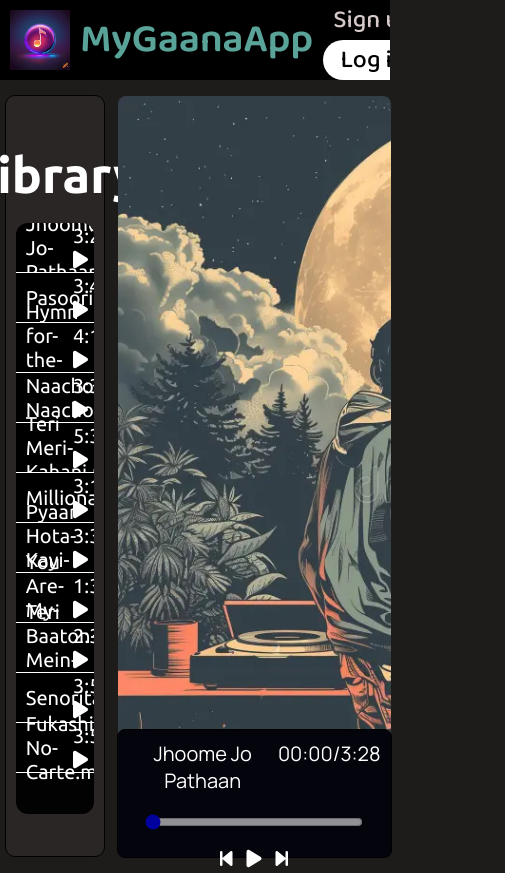
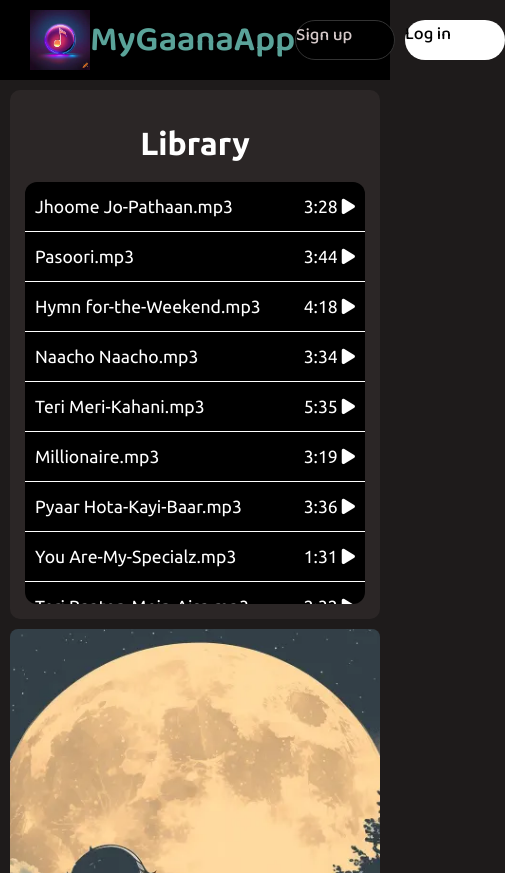
Before and after one commit to BhanuPratapSingh16/Music-Player, a plain HTML site: page index.html in a window 390 px wide. Shown: the top 873 px of the page, 505 px wide, since content can reach past the window. Drawn offline with Linux system fonts and the light colour scheme.

Commit message:
Update style.css for layout and design improvements
Refactor CSS styles for improved layout and responsiveness.

```diff
--- a/style.css
+++ b/style.css
@@ -1,185 +1,224 @@
 @import url('https://fonts.googleapis.com/css2?family=Baloo+Bhai+2:wght@400..800&family=Manrope:wght@200..800&family=Raleway:ital,wght@0,100..900;1,100..900&family=Ubuntu:ital,wght@0,300;0,400;0,500;0,700;1,300;1,400;1,500;1,700&display=swap');
 
-*{
+* {
   margin: 0;
   padding: 0;
+  box-sizing: border-box;
 }
 
-body{
-    background-color:rgb(30, 27, 27);
+body {
+  background-color: rgb(30, 27, 27);
   overflow-x: hidden;
+  color: white;
+  font-family: "Ubuntu", sans-serif;
 }
 
-.navbar{
+/* Navbar */
+.navbar {
   display: flex;
+  align-items: center;
+  justify-content: space-between;
   background-color: black;
-    color: white;
-    align-items: center;
-    width: 100vw;
-    overflow: hidden;
-    justify-content: space-between;
+  padding: 10px 20px;
+  width: 100%;
 }
 
-.app-name{
+.app-name {
   font-family: "Baloo Bhai 2", sans-serif;
-    font-size: 40px;
+  font-size: 2.2rem;
   font-weight: 600;
-    margin-left: 10px;
   color: rgb(90, 163, 153);
 }
 
-.btn{
-    width:100px;
-    height:40px;
-    text-align: center;
+.buttons {
+  display: flex;
+  gap: 10px;
+}
+
+.btn {
+  width: 100px;
+  height: 40px;
+  border-radius: 48px;
+  font-size: 1.1rem;
   font-family: "Baloo Bhai 2", sans-serif;
-    font-size: 25px;
   font-weight: 500;
   cursor: pointer;
-    margin-left: 10px;
-    border-radius: 48px;
+  transition: all 0.2s ease-in-out;
 }
 
-.btn-black{
+.btn-black {
   background-color: black;
   color: rgb(213, 201, 201);
+  border: 1px solid #333;
 }
-.btn-white{
+
+.btn-white {
   background-color: white;
   color: black;
+  border: none;
 }
 
-.buttons .btn:hover{
-    transform: scale(1.05);
+.buttons .btn:hover {
+  transform: scale(1.08);
 }
 
-.buttons .btn-black:hover{
+.buttons .btn-black:hover {
   color: white;
 }
 
-.container{
+/* Main container */
+.container {
   display: grid;
   grid-template-columns: 25vw 1fr;
   gap: 10px;
-    width: 100vw;
+  width: 100%;
+  margin-top: 10px;
+  padding: 0 10px;
+}
+
+/* Left section */
+.left-section {
+  background-color: rgb(43, 38, 38);
+  border-radius: 10px;
+  display: flex;
+  flex-direction: column;
+  align-items: center;
+  padding: 15px;
+}
+
+.heading {
+  margin-top: 20px;
+  font-size: 2.5rem;
+  text-align: center;
+}
+
+.song-list {
+  background-color: rgb(3, 2, 3);
+  height: 70vh;
+  width: 100%;
+  border-radius: 12px;
+  margin-top: 20px;
+  overflow-y: auto;
+  scrollbar-width: none; /* Firefox */
+}
+
+.song-list::-webkit-scrollbar {
+  display: none; /* Chrome/Edge/Safari */
+}
+
+.song-item {
+  background-color: black;
+  height: 50px;
+  display: flex;
+  align-items: center;
+  justify-content: space-between;
+  padding: 0 10px;
+  font-size: 1.1rem;
+  border-bottom: 1px solid white;
+  transition: background 0.2s ease-in-out;
+}
+
+.song-item:hover {
+  background-color: rgb(50, 50, 50);
+}
+
+.song-item span:first-child {
+  width: 75%;
+}
+
+.song-item i {
+  cursor: pointer;
+  transition: transform 0.2s;
+}
+
+.song-item i:hover {
+  transform: scale(1.2);
+}
+
+/* Play section */
+.play-section {
+  background-color: black;
+  background-image: url(images/cover.webp);
+  background-size: cover;
+  background-position: center;
+  border-radius: 8px;
+  display: flex;
+  flex-direction: column;
+  align-items: center;
+  position: relative;
+  min-height: 90vh;
+}
+
+/* Play controls */
+.play-btns-section {
+  position: absolute;
+  bottom: 0;
+  width: 100%;
+  height: 15vh;
+  background-color: #04040c;
+  border-top: 1px solid #111;
+  border-radius: 0 0 8px 8px;
+  color: white;
+  text-align: center;
+}
+
+.song-data {
+  display: flex;
+  justify-content: space-between;
+  padding: 10px 30px;
+  font-size: 1rem;
+  font-family: "Manrope", sans-serif;
+}
+
+#seekbar {
+  width: 80%;
+  margin-top: 5px;
+  accent-color: #007bff;
+  opacity: 0.7;
+  cursor: pointer;
+  transition: opacity 0.3s ease;
+}
+
+#seekbar:hover {
+  opacity: 1;
+}
+
+.play-btns {
   margin-top: 10px;
 }
 
-.left-section{
-    width: 25vw;
-    height: 90vh;
-    margin-left: 5px;
-    margin-top: 5px;
-    background-color: rgb(43, 38, 38);
-    color: white;
-    display: flex;
-    flex-direction: column;
-    align-items: center;
-    border: 1px solid black;
-    border-radius: 10px;
+.play-btns i {
+  font-size: 1.3rem;
+  cursor: pointer;
+  margin: 0 10px;
+  transition: transform 0.2s;
 }
 
-.heading{
-    margin-top: 50px;
-    font-size: 50px;
-    font-family: "Ubuntu", sans-serif;
+.play-btns i:hover {
+  transform: scale(1.2);
 }
 
-.song-list{
-    background-color: rgb(3, 2, 3);
-    height: 70vh;
-    width:20vw;
-    border-radius: 12px;
-    display:flex;
-    flex-direction: column;
-    align-items: center;
-    margin-top: 20px;
-    overflow-y: scroll;
-    scrollbar-width: none;
+/* 📱 Responsive Design */
+@media (max-width: 768px) {
+  .container {
+    grid-template-columns: 1fr;
   }
 
-.song-item{
-    background-color: black;
-    height: 50px;
-    width: 20vw;
-    border-bottom: 1px solid white;
-    display: flex;
-    align-items: center;
-    padding-left: 10px;
-    padding-right:5px;
-    font-family: "Ubuntu", sans-serif;
-    font-size: 20px;
-    display: flex;
-    justify-content: space-between;
-    flex-shrink: 0;
-    flex-grow: 0;
-    box-sizing: border-box;
+  .left-section {
+    width: 100%;
+    height: auto;
   }
 
-.song-item span:first-child{
-    width:75%;
+  .play-section {
+    width: 100%;
+    height: 60vh;
   }
 
-.song-item i{
-    cursor: pointer;
+  .heading {
+    font-size: 2rem;
   }
 
-.play-section{
-    width: 70vw;
-    height: 90vh;
-    background-color: black;
-    margin-left: 10px;
-    border-radius: 8px;
-    margin-top: 6px;
-    background-image: url(images/cover.webp);
-    background-repeat: no-repeat;
-    background-size:cover;
-    display: flex;
-    flex-direction: column;
-    align-items: center;
+  .song-list {
+    height: 50vh;
   }
-
-.play-btns-section{
-    position: relative;
-    top: 75vh;
-    width:100%;
-    height: 15vh;
-    background-color: #04040c;
-    text-align: center;
-    border:1px solid black;
-    border-radius: 8px;
-    color: white;
 }
-
-.play-btns-section .song-data{
-    display: flex;
-    justify-content: space-between;
-    font-size: 20px;
-    padding:10px;
-    font-family: "Manrope", sans-serif;
-}
-
-#seekbar{
-    width: 80%;
-    position: relative;
-    top:10px;
-    accent-color: blue;
-    opacity: 0.6;
-    cursor: pointer;
-}
-
-#seekbar:hover{
-    opacity: 1;
-    accent-color: blue;
-}
-
-.play-btns{
-    position: relative;
-    top: 3vh;
-}
-
-.play-btns i{
-    font-size: 20px;
-    cursor: pointer;
-    margin: 0 5px;
-}
```
Lines whose indentation alone changed are shown as unchanged.
